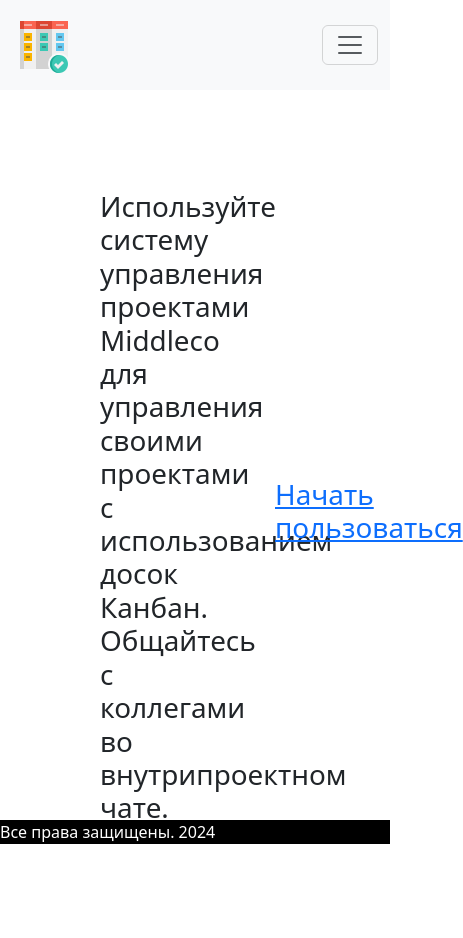
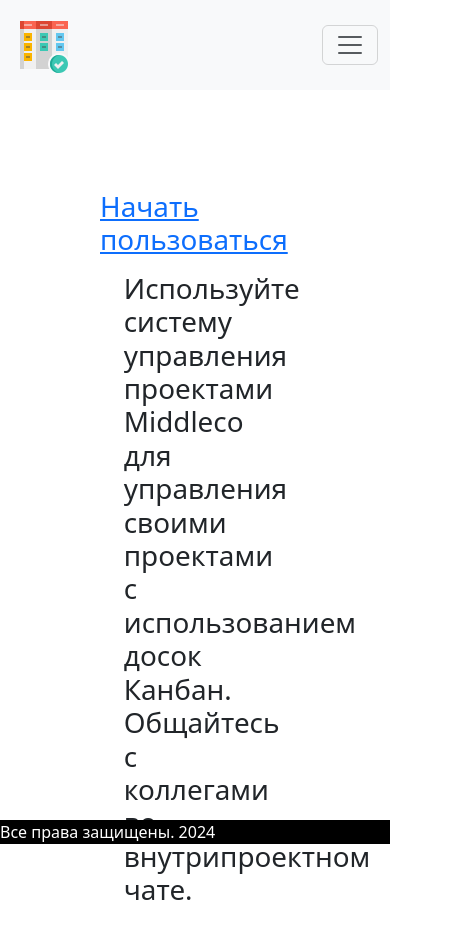
Before and after one commit to zlyaptica/kanban-project, a Next.js app: page / in a window 390 px wide. Shown: the top 938 px of the page, 463 px wide, since content can reach past the window. Built offline with nearby package versions, Linux system fonts and the light colour scheme.

Commit message:
main page fix

```diff
--- a/app/page.js
+++ b/app/page.js
@@ -27,7 +27,7 @@
           className={"linkToSignIn"}
           onClick={() => setSignInPopupActive(true)}
         >
-          <Link href="/">Начать пользоваться</Link>
+          <Link className={""} href="/">Начать пользоваться</Link>
         </h1>
         <Popup active={SignInPopupActive} setActive={setSignInPopupActive}>
           <SignIn
--- a/app/style.css
+++ b/app/style.css
@@ -76,6 +76,23 @@
     margin: auto 0 auto auto;
 }
 
+@media (max-width: 940px) {
+    .main {
+        align-items: center;
+        flex-direction: column-reverse;
+    }
+
+    .description {
+        max-width: 75%;
+        margin: 0;
+    }
+
+    .linkToSignIn {
+        margin: 0;
+        margin-bottom: 15px;
+    }
+}
+
 /* app/workplace/page.js */
 
 .editBoardNameInput {
```
